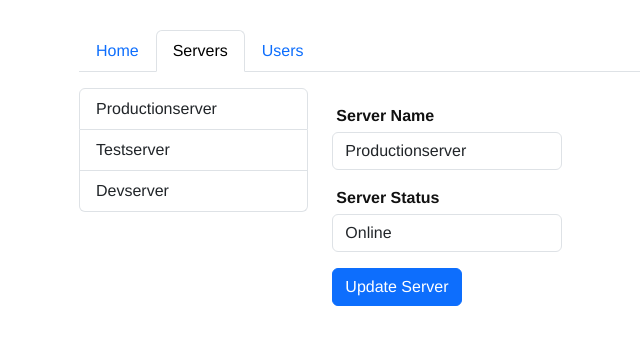
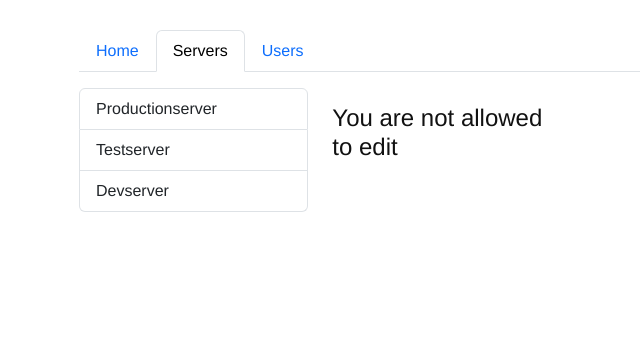
Before and after one commit to shubhenduanupamdutta/routing, an Angular app: page /servers/1/edit in a window 1280 px wide. Shown: the top 344 px of the page, without its empty margins (193-833 px from the left). Built offline with nearby package versions, Linux system fonts and the light colour scheme.

Commit message:
Edit server component - Allow edit depending upon queryParams.

```diff
--- a/src/app/servers/edit-server/edit-server.component.html
+++ b/src/app/servers/edit-server/edit-server.component.html
@@ -1,3 +1,5 @@
+<h4 class="mt-3 mb-1" *ngIf="!allowEdit">You are not allowed to edit</h4>
+<div *ngIf="allowEdit">
   <div class="form-group my-3">
     <label for="name" class="from-label ms-1 mb-1">Server Name</label>
     <input type="text" id="name" class="form-control" [(ngModel)]="serverName" />
@@ -10,3 +12,4 @@
     </select>
   </div>
   <button class="btn btn-primary mb-2" (click)="onUpdateServer()">Update Server</button>
+</div>
--- a/src/app/servers/edit-server/edit-server.component.ts
+++ b/src/app/servers/edit-server/edit-server.component.ts
@@ -1,6 +1,6 @@
 import { Component, OnInit } from '@angular/core';
 
-import { ActivatedRoute } from '@angular/router';
+import { ActivatedRoute, Params } from '@angular/router';
 import { ServersService } from '../servers.service';
 
 @Component({
@@ -12,6 +12,7 @@ export class EditServerComponent implements OnInit {
   server: { id: number; name: string; status: string };
   serverName = '';
   serverStatus = '';
+  allowEdit = false;
 
   constructor(private serversService: ServersService, private route: ActivatedRoute) {}
 
@@ -19,7 +20,9 @@ export class EditServerComponent implements OnInit {
     console.log(this.route.snapshot.queryParams);
     console.log(this.route.snapshot.fragment);
 
-    this.route.queryParams.subscribe();
+    this.route.queryParams.subscribe((queryParams: Params) => {
+      this.allowEdit = queryParams.allowEdit === '1' ? true : false;
+    });
     this.route.fragment.subscribe();
 
     this.server = this.serversService.getServer(1);
--- a/src/app/servers/servers.component.html
+++ b/src/app/servers/servers.component.html
@@ -3,7 +3,7 @@
     <div class="list-group">
       <a
         [routerLink]="['/servers', server.id]"
-        [queryParams]="{ allowEdit: '1' }"
+        [queryParams]="{ allowEdit: server.id === 3 ? '1' : '0' }"
         fragment="loading"
         href="#"
         class="list-group-item"
```
Lines whose indentation alone changed are shown as unchanged.
